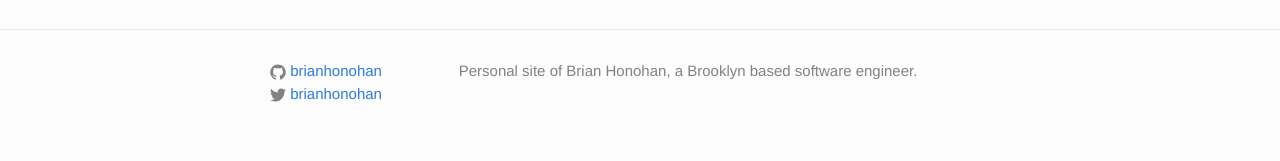
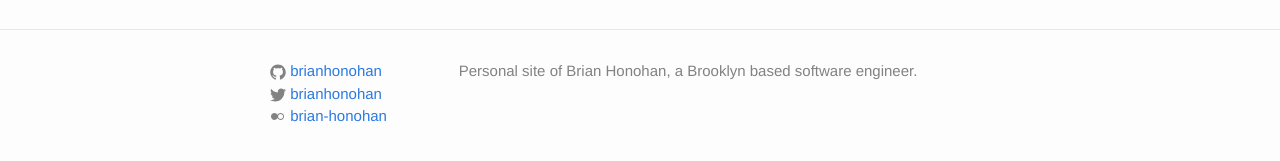
Before and after one commit to brianhonohan/brianhonohan.github.io, a Jekyll site: the page built from about.md, in a window 1280 px wide. Shown: the part 306-467 px from the top of the page. Built offline with Jekyll 4.4.1, drawn with Linux system fonts in a browser that asks for light colours.

Commit message:
Add Flickr link to footer of the site

```diff
--- a/_config.yml
+++ b/_config.yml
@@ -5,6 +5,7 @@ description: >
 baseurl: ""
 twitter_username: brianhonohan
 github_username:  brianhonohan
+flickr_username:  brian-honohan
 
 # Build settings
 markdown: kramdown
--- a/_includes/footer.html
+++ b/_includes/footer.html
@@ -34,6 +34,21 @@
             </a>
           </li>
           {% endif %}
+
+          {% if site.flickr_username %}
+          <li>
+            <a href="https://flickr.com/photos/{{ site.flickr_username }}">
+              <span class="icon  icon--flickr">
+                <svg viewBox="40 40 460 460" preserveAspectRatio="xMinYMin meet" x="0" y="0">
+                  <!-- from: https://codepen.io/ruandre/pen/howFi -->
+                  <path fill="#828282" d="M344.5 156.9c-38.7 0-72.1 22.1-88.5 54.4 -16.4-32.3-49.8-54.4-88.5-54.4 -54.8 0-99.1 44.4-99.1 99.1 0 54.8 44.4 99.1 99.1 99.1 38.6 0 72.1-22.1 88.5-54.4 16.4 32.3 49.8 54.4 88.5 54.4 54.8 0 99.1-44.4 99.1-99.1C443.6 201.2 399.2 156.9 344.5 156.9zM344.5 328.7c-40.1 0-72.7-32.6-72.7-72.7s32.6-72.7 72.7-72.7 72.7 32.6 72.7 72.7C417.2 296.1 384.6 328.7 344.5 328.7z"/>
+                </svg>
+              </span>
+
+              <span class="username">{{ site.flickr_username }}</span>
+            </a>
+          </li>
+          {% endif %}
         </ul>
       </div>
 
```
